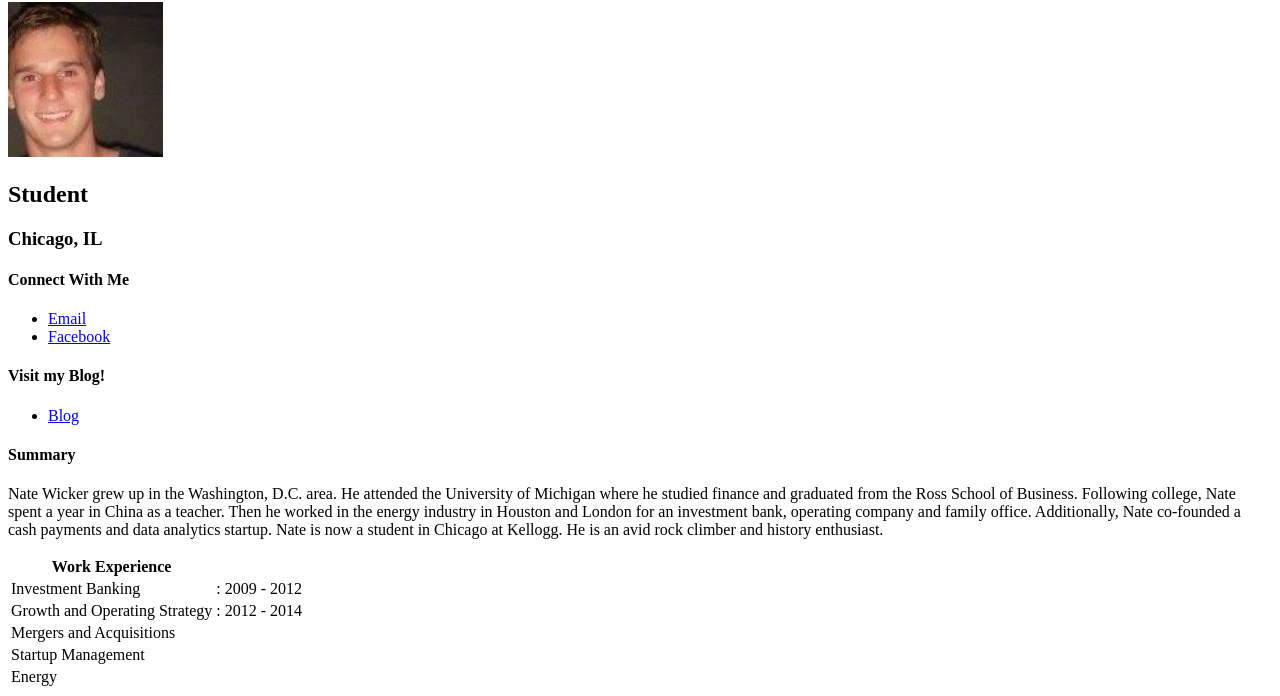
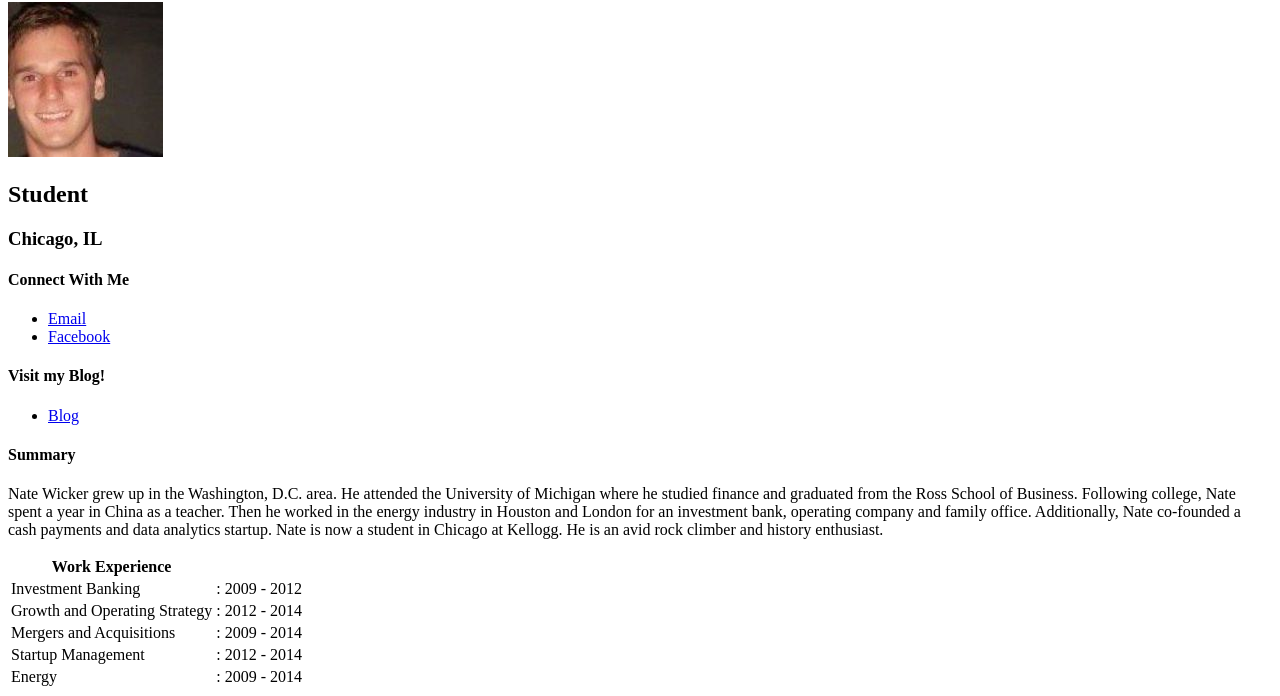
Before and after one commit to nwicker/nwicker.github.io, a plain HTML site: page index.html in a window 1280 px wide. Shown: the part 104-800 px from the top of the page. Drawn offline with Linux system fonts and the light colour scheme.

Commit message:
HW 2 Update 5

```diff
--- a/index.html
+++ b/index.html
@@ -42,12 +42,15 @@
         </tr>
         <tr>
           <td>Mergers and Acquisitions</td>
+          <td>: 2009 - 2014</td>
         </tr>
         <tr>
           <td>Startup Management</td>
+          <td>: 2012 - 2014</td>
         </tr>
         <tr>
           <td>Energy</td>
+           <td>: 2009 - 2014</td>
         </tr>
     </table>
 
```
